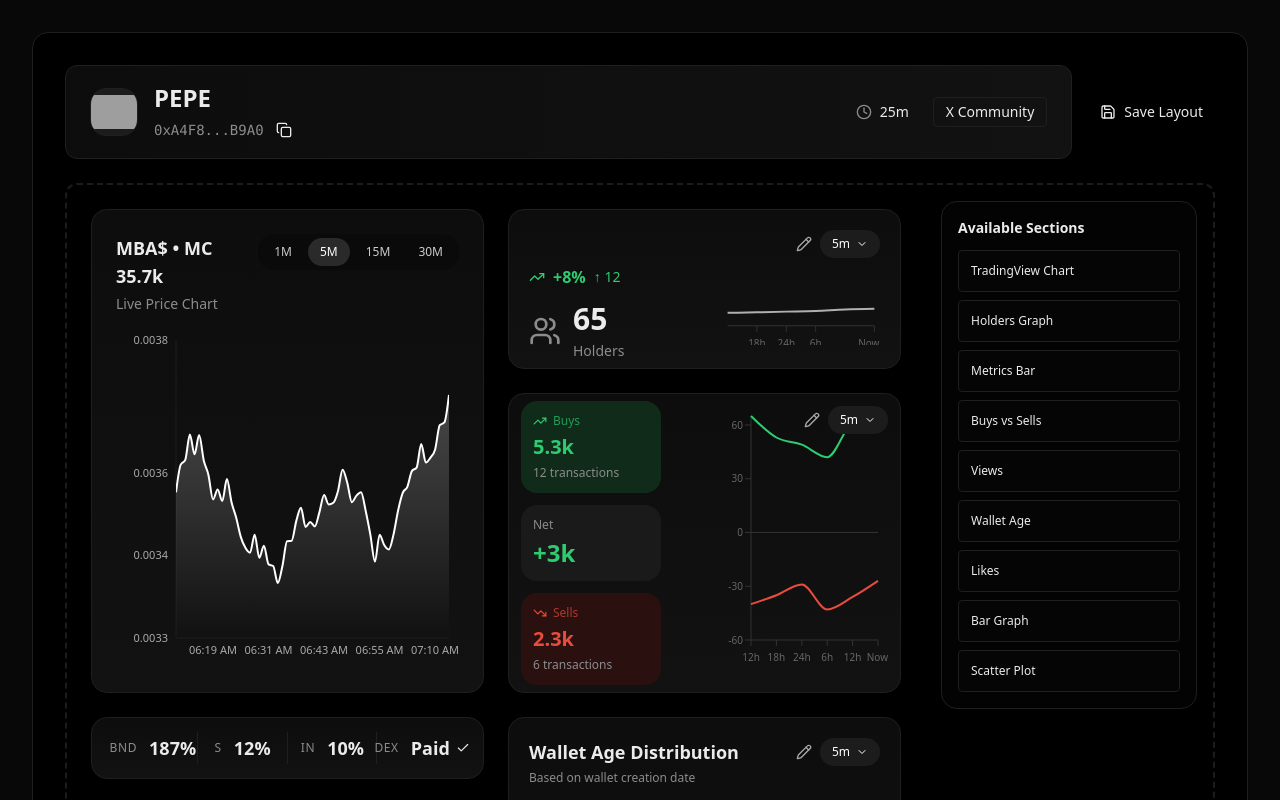
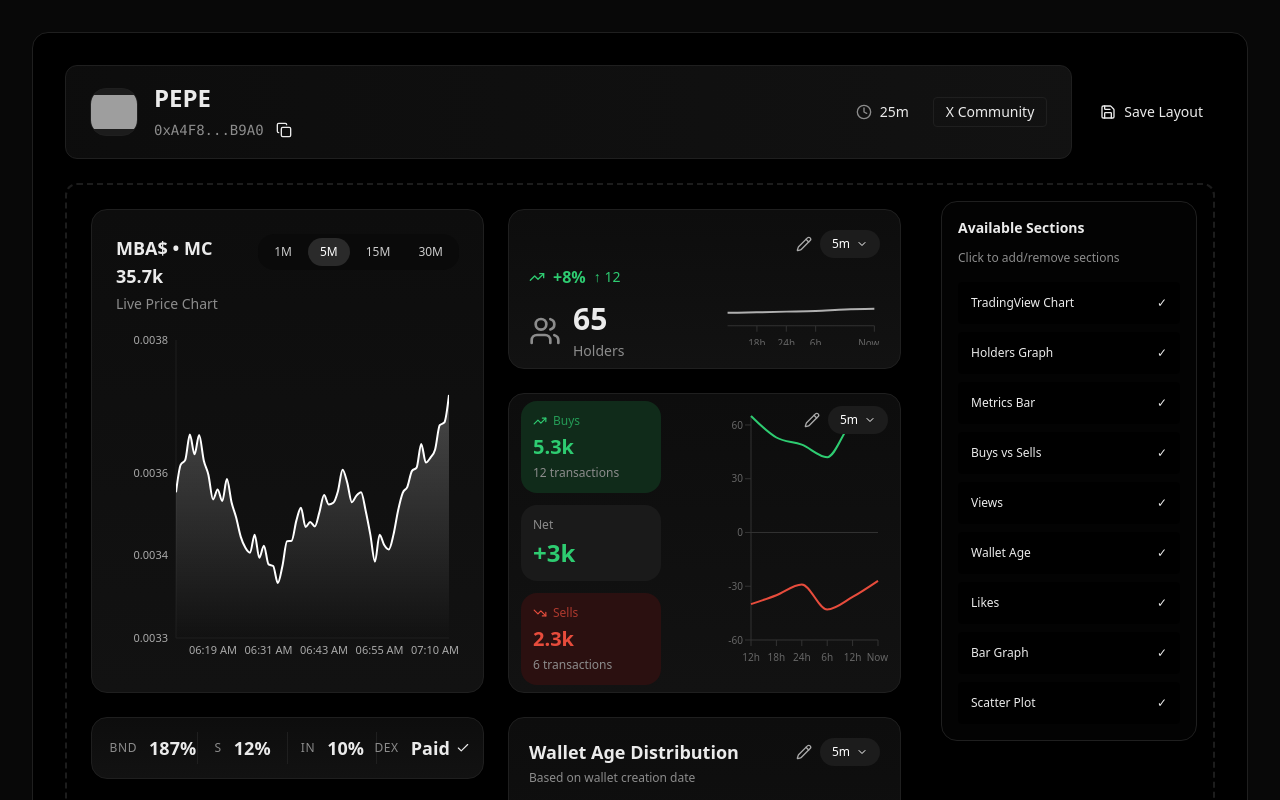
Before and after one commit to SAISURYACHARAN89/dashboard-void-shell, a React (Vite) app: page / in a window 1280 px wide. Both pictures are taken after a click on the button "Create Layout". Shown: the top 800 px of the page. Built offline with nearby package versions, Linux system fonts and the light colour scheme; grey boxes are pictures that could not be loaded; the HTML template or start-up script is replaced by a standard one.

Commit message:
Refine layout creation process

```diff
--- a/src/pages/Index.tsx
+++ b/src/pages/Index.tsx
@@ -110,17 +110,36 @@ const Index = () => {
   const [expandedCards, setExpandedCards] = useState<Set<string>>(new Set());
   const [layout, setLayout] = useState(DEFAULT_LAYOUT);
   const [isLayoutMode, setIsLayoutMode] = useState(false);
+  const [visibleSections, setVisibleSections] = useState<Set<string>>(new Set());
   const { toast } = useToast();
 
   // Load layout from localStorage on mount
   useEffect(() => {
     const savedLayout = localStorage.getItem('dashboard-layout');
+    const savedVisible = localStorage.getItem('dashboard-visible-sections');
+
     if (savedLayout) {
       try {
         setLayout(JSON.parse(savedLayout));
       } catch (error) {
         console.error('Failed to load layout:', error);
       }
+    }
+
+    if (savedVisible) {
+      try {
+        setVisibleSections(new Set(JSON.parse(savedVisible)));
+      } catch (error) {
+        console.error('Failed to load visible sections:', error);
+      }
+    } else {
+      // Default: all sections visible
+      const allSections = new Set([
+        ...DEFAULT_LAYOUT.leftColumn.map(s => s.id),
+        ...DEFAULT_LAYOUT.rightColumn.map(s => s.id),
+        ...DEFAULT_LAYOUT.bottomRow.map(s => s.id),
+      ]);
+      setVisibleSections(allSections);
     }
   }, []);
 
@@ -161,6 +180,7 @@ const Index = () => {
 
   const saveLayout = () => {
     localStorage.setItem('dashboard-layout', JSON.stringify(layout));
+    localStorage.setItem('dashboard-visible-sections', JSON.stringify([...visibleSections]));
     setIsLayoutMode(false);
     toast({
       title: "Layout Saved",
@@ -170,7 +190,14 @@ const Index = () => {
 
   const resetLayout = () => {
     setLayout(DEFAULT_LAYOUT);
+    const allSections = new Set([
+      ...DEFAULT_LAYOUT.leftColumn.map(s => s.id),
+      ...DEFAULT_LAYOUT.rightColumn.map(s => s.id),
+      ...DEFAULT_LAYOUT.bottomRow.map(s => s.id),
+    ]);
+    setVisibleSections(allSections);
     localStorage.removeItem('dashboard-layout');
+    localStorage.removeItem('dashboard-visible-sections');
     setIsLayoutMode(false);
     toast({
       title: "Layout Reset",
@@ -180,6 +207,18 @@ const Index = () => {
 
   const startLayoutMode = () => {
     setIsLayoutMode(true);
+  };
+
+  const toggleSectionVisibility = (sectionId: string) => {
+    setVisibleSections(prev => {
+      const newSet = new Set(prev);
+      if (newSet.has(sectionId)) {
+        newSet.delete(sectionId);
+      } else {
+        newSet.add(sectionId);
+      }
+      return newSet;
+    });
   };
 
   const renderCard = (item: typeof DEFAULT_LAYOUT.leftColumn[0]) => {
@@ -334,8 +373,9 @@ const Index = () => {
           // Layout Mode: Blank canvas with section library
           <div className="relative min-h-[800px] border-2 border-dashed border-muted-foreground/20 rounded-xl p-6">
             {/* Section Library Panel */}
-            <div className="absolute top-4 right-4 w-64 bg-card border border-border rounded-lg p-4 shadow-lg">
+            <div className="absolute top-4 right-4 w-64 bg-card border border-border rounded-lg p-4 shadow-lg max-h-[calc(100vh-200px)] overflow-y-auto">
               <h3 className="text-sm font-semibold mb-3 text-foreground">Available Sections</h3>
+              <p className="text-xs text-muted-foreground mb-4">Click to add/remove sections</p>
               <div className="space-y-2">
                 {[
                   { id: 'trading-view', label: 'TradingView Chart', type: 'trading-view' },
@@ -347,33 +387,48 @@ const Index = () => {
                   { id: 'likes', label: 'Likes', type: 'likes' },
                   { id: 'bar-graph', label: 'Bar Graph', type: 'bar-graph' },
                   { id: 'scatter', label: 'Scatter Plot', type: 'scatter' },
-                ].map((section) => (
-                  <div
-                    key={section.id}
-                    className="p-3 bg-muted rounded border border-border cursor-move hover:bg-accent transition-colors text-xs font-medium"
-                  >
-                    {section.label}
-                  </div>
-                ))}
+                ].map((section) => {
+                  const isVisible = visibleSections.has(section.id);
+                  return (
+                    <button
+                      key={section.id}
+                      onClick={() => toggleSectionVisibility(section.id)}
+                      className={`w-full p-3 rounded border text-left transition-colors text-xs font-medium ${
+                        isVisible
+                          ? 'bg-primary text-primary-foreground border-primary hover:bg-primary/90'
+                          : 'bg-muted border-border hover:bg-accent'
+                      }`}
+                    >
+                      <div className="flex items-center justify-between">
+                        <span>{section.label}</span>
+                        {isVisible ? (
+                          <span className="text-xs">✓</span>
+                        ) : (
+                          <span className="text-xs opacity-50">+</span>
+                        )}
+                      </div>
+                    </button>
+                  );
+                })}
               </div>
             </div>
 
             {/* Canvas Area */}
             <div className="grid grid-cols-1 lg:grid-cols-2 gap-6 pr-72">
               {/* Left Column */}
-              <div className="flex flex-col gap-6">
+              <div className="flex flex-col gap-6 min-h-[400px]">
                 <DndContext
                   sensors={sensors}
                   collisionDetection={closestCenter}
                   onDragEnd={handleDragEnd('leftColumn')}
                 >
                   <SortableContext
-                    items={layout.leftColumn.map(item => item.id)}
+                    items={layout.leftColumn.filter(item => visibleSections.has(item.id)).map(item => item.id)}
                     strategy={verticalListSortingStrategy}
                   >
-                    {layout.leftColumn.map((item) => {
+                    {layout.leftColumn.filter(item => visibleSections.has(item.id)).map((item) => {
                       if (item.type === 'views') {
-                        const likesItem = layout.leftColumn.find(i => i.type === 'likes');
+                        const likesItem = layout.leftColumn.find(i => i.type === 'likes' && visibleSections.has(i.id));
                         if (likesItem) {
                           return (
                             <div key="views-likes-grid" className="grid grid-cols-1 sm:grid-cols-2 gap-6">
@@ -401,17 +456,17 @@ const Index = () => {
               </div>
 
               {/* Right Column */}
-              <div className="flex flex-col gap-6">
+              <div className="flex flex-col gap-6 min-h-[400px]">
                 <DndContext
                   sensors={sensors}
                   collisionDetection={closestCenter}
                   onDragEnd={handleDragEnd('rightColumn')}
                 >
                   <SortableContext
-                    items={layout.rightColumn.map(item => item.id)}
+                    items={layout.rightColumn.filter(item => visibleSections.has(item.id)).map(item => item.id)}
                     strategy={verticalListSortingStrategy}
                   >
-                    {layout.rightColumn.map((item) => (
+                    {layout.rightColumn.filter(item => visibleSections.has(item.id)).map((item) => (
                       <SortableCard key={item.id} id={item.id}>
                         {renderCard(item)}
                       </SortableCard>
@@ -422,17 +477,17 @@ const Index = () => {
             </div>
 
             {/* Bottom Row */}
-            <div className="grid grid-cols-1 lg:grid-cols-2 gap-6 mt-6 pr-72">
+            <div className="grid grid-cols-1 lg:grid-cols-2 gap-6 mt-6 pr-72 min-h-[200px]">
               <DndContext
                 sensors={sensors}
                 collisionDetection={closestCenter}
                 onDragEnd={handleDragEnd('bottomRow')}
               >
                 <SortableContext
-                  items={layout.bottomRow.map(item => item.id)}
+                  items={layout.bottomRow.filter(item => visibleSections.has(item.id)).map(item => item.id)}
                   strategy={verticalListSortingStrategy}
                 >
-                  {layout.bottomRow.map((item) => (
+                  {layout.bottomRow.filter(item => visibleSections.has(item.id)).map((item) => (
                     <SortableCard key={item.id} id={item.id}>
                       {renderCard(item)}
                     </SortableCard>
@@ -448,9 +503,9 @@ const Index = () => {
             <div className="grid grid-cols-1 lg:grid-cols-2 gap-6">
               {/* Left Column */}
               <div className="flex flex-col gap-6">
-                {layout.leftColumn.map((item) => {
+                {layout.leftColumn.filter(item => visibleSections.has(item.id)).map((item) => {
                   if (item.type === 'views') {
-                    const likesItem = layout.leftColumn.find(i => i.type === 'likes');
+                    const likesItem = layout.leftColumn.find(i => i.type === 'likes' && visibleSections.has(i.id));
                     if (likesItem) {
                       return (
                         <div key="views-likes-grid" className="grid grid-cols-1 sm:grid-cols-2 gap-6">
@@ -473,7 +528,7 @@ const Index = () => {
 
               {/* Right Column */}
               <div className="flex flex-col gap-6">
-                {layout.rightColumn.map((item) => {
+                {layout.rightColumn.filter(item => visibleSections.has(item.id)).map((item) => {
                   // Check if this item should expand horizontally
                   const shouldExpandFull = (item.type === 'wallet-age' || item.type === 'bar-graph' || item.type === 'scatter')
                     && expandedCards.has(item.id);
@@ -497,7 +552,7 @@ const Index = () => {
 
             {/* Bottom Row */}
             <div className="grid grid-cols-1 lg:grid-cols-2 gap-6 mt-6">
-              {layout.bottomRow.map((item) => {
+              {layout.bottomRow.filter(item => visibleSections.has(item.id)).map((item) => {
                 // Check if this item should expand horizontally
                 const shouldExpandFull = (item.type === 'wallet-age' || item.type === 'bar-graph' || item.type === 'scatter')
                   && expandedCards.has(item.id);
```
